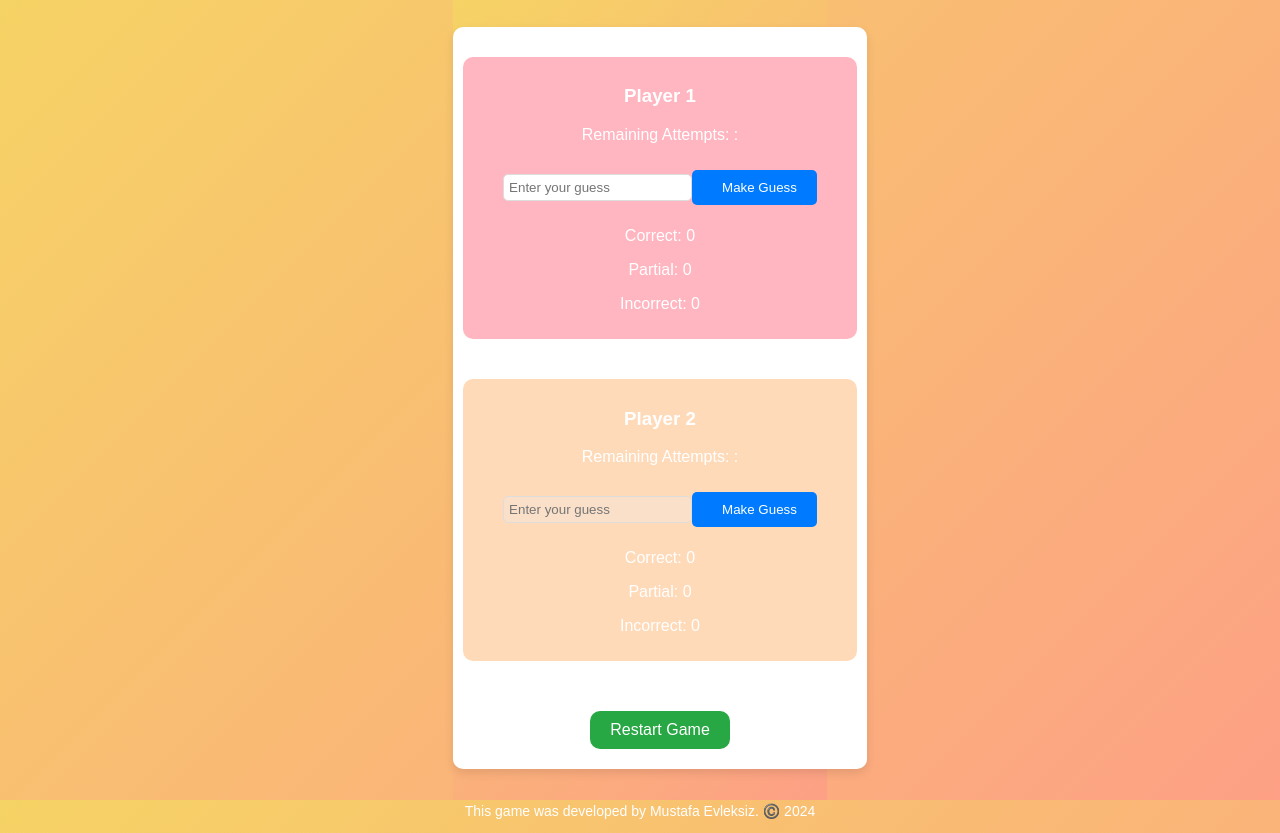
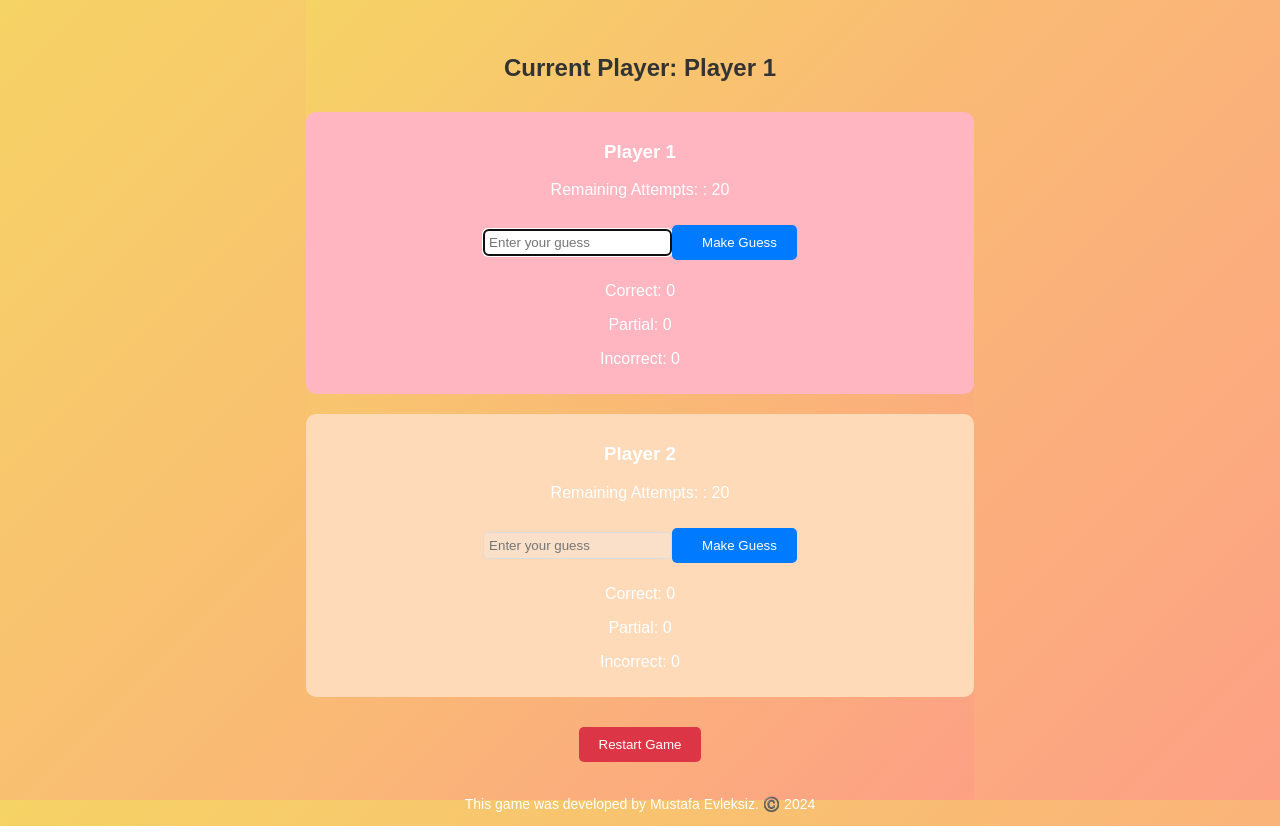
Before and after one commit to mystafe/findsecretnumber, a React (Create React App) app: page / in a window 1280 px wide. Both pictures are taken after a click on the button "Start Game". Built offline with nearby package versions, Linux system fonts and the light colour scheme.

Commit message:
bugfixesV2

```diff
--- a/src/Messages.jsx
+++ b/src/Messages.jsx
@@ -27,7 +27,7 @@ export const messages = {
     title: 'Sayı Tahmin Oyunu',
     player1Name: 'Oyuncu 1 Adı:',
     player2Name: 'Oyuncu 2 Adı:',
-    digitLength: 'Rakam Uzunluğu:',
+    digitLength: 'Sayı Uzunluğu:',
     startButton: 'Oyunu Başlat',
     guessPlaceholder: 'Tahmininizi girin',
     guessButton: 'Tahmin Yap',
--- a/src/components/Game.jsx
+++ b/src/components/Game.jsx
@@ -1,52 +1,57 @@
 import React from 'react';
+import PlayerBox from './PlayerBox';
 import styled from 'styled-components';
-import { motion } from 'framer-motion';
-import PlayerArea from './PlayerArea';
-import PlayerBox from './PlayerBox';
 
-const Container = styled(motion.div)`
-  background: #fff;
-  padding: 20px;
-  border-radius: 10px;
-  box-shadow: 0 4px 10px rgba(0, 0, 0, 0.1);
-  text-align: center;
-  max-width: 800px;
+const GameContainer = styled.div`
+  display: flex;
+  flex-direction: column;
+  align-items: center;
+  margin-top: 20px;
+`;
+
+const PlayerArea = styled.div`
+  display: flex;
+  flex-wrap: wrap;
+  justify-content: space-around;
   width: 100%;
-  margin-top: 20px; /* Tepe ile oyun alanı arasında boşluk */
+`;
 
-  @media (max-width: 768px) {
-    padding: 10px;
-    margin-top: 10px;
+const RestartButton = styled.button`
+  background-color: #dc3545;
+  color: #fff;
+  padding: 10px 20px;
+  border: none;
+  border-radius: 5px;
+  cursor: pointer;
+  transition: background-color 0.3s;
+  margin-top: 20px;
+
+  &:hover {
+    background-color: #c82333;
   }
 `;
 
-const RestartButton = styled(motion.button)`
-  background-color: #28a745;
-  color: #fff;
-  padding: 10px 20px;
-  border: none;
-  border-radius: 10px;
-  cursor: pointer;
-  transition: background-color 0.3s, transform 0.3s;
-  margin-top: 20px;
-  font-size: 16px;
-  &:hover {
-    background-color: #218838;
-    transform: scale(1.05);
-  }
-
-  @media (max-width: 768px) {
-    padding: 5px 10px;
-    font-size: 14px;
-  }
-`;
-
-const Game = ({ language, messages, players, digitLength, guesses, results, currentPlayerIndex, inputRefs, handleGuessChange, handleGuessSubmit, handleKeyPress, restartGame }) => {
+const Game = ({
+  language,
+  messages,
+  players,
+  guesses,
+  results,
+  currentPlayerIndex,
+  inputRefs,
+  handleGuessChange,
+  handleGuessSubmit,
+  handleKeyPress,
+  attempts, // Deneme hakları
+  restartGame, // Restart game fonksiyonu
+}) => {
   return (
-    <Container initial={{ scale: 0 }} animate={{ scale: 1 }} transition={{ duration: 0.5 }}>
-      {players.map((player, index) => (
-        <PlayerArea key={index}>
+    <GameContainer>
+      <h2>{messages[language].currentPlayer} {players[currentPlayerIndex].name}</h2>
+      <PlayerArea>
+        {players.map((player, index) => (
           <PlayerBox
+            key={index}
             player={player}
             guess={guesses[index]}
             result={results[index]}
@@ -57,13 +62,15 @@ const Game = ({ language, messages, players, digitLength, guesses, results, curr
             index={index}
             messages={messages}
             language={language}
+            attempts={attempts} // Deneme haklarını geçiyoruz
+            inputRefs={inputRefs} // inputRefs'i geçiriyoruz
           />
-        </PlayerArea>
-      ))}
-      <RestartButton onClick={restartGame} whileHover={{ scale: 1.1 }} whileTap={{ scale: 0.9 }}>
+        ))}
+      </PlayerArea>
+      <RestartButton onClick={restartGame}>
         {messages[language].restartButton}
       </RestartButton>
-    </Container>
+    </GameContainer>
   );
 };
 
--- a/src/components/GameContainer.jsx
+++ b/src/components/GameContainer.jsx
@@ -1,12 +1,36 @@
 import React, { useState, useEffect, useRef } from 'react';
 import Game from './Game';
+import WinnerScreen from './WinnerScreen';
 
-const GameContainer = ({ language, messages, players, digitLength, restartGame, endGame }) => {
+const GameContainer = ({ language, messages, players, digitLength, restartGame }) => {
   const [guesses, setGuesses] = useState(players.map(() => ''));
   const [results, setResults] = useState(players.map(() => ({ correct: 0, partial: 0, incorrect: 0 })));
   const [scores, setScores] = useState(players.map(() => 100));
   const [currentPlayerIndex, setCurrentPlayerIndex] = useState(0);
+  const [attempts, setAttempts] = useState(players.map(() => 20));
+  const [winner, setWinner] = useState(null);
+  const [winnerScore, setWinnerScore] = useState(0);
   const inputRefs = useRef([]);
+
+  useEffect(() => {
+    if (results.some(result => result.correct === digitLength)) {
+      const winnerIndex = results.findIndex(result => result.correct === digitLength);
+      const winner = players[winnerIndex];
+      const winnerScore = scores[winnerIndex];
+      setWinner(winner);
+      setWinnerScore(winnerScore);
+    }
+  }, [results, players, digitLength, scores]);
+
+  useEffect(() => {
+    if (inputRefs.current[currentPlayerIndex]) {
+      inputRefs.current[currentPlayerIndex].focus();
+    }
+  }, [currentPlayerIndex]);
+
+  useEffect(() => {
+    console.log('Secret Numbers:', players.map(player => player.secretNumber));
+  }, [players]);
 
   const handleGuessChange = (index, value) => {
     const newGuesses = [...guesses];
@@ -48,6 +72,11 @@ const GameContainer = ({ language, messages, players, digitLength, restartGame,
   };
 
   const handleGuessSubmit = (index) => {
+    if (guesses[index].length !== digitLength) {
+      alert(messages[language].invalidLength);
+      return;
+    }
+
     const secretNumber = players[index].secretNumber;
     const result = checkGuess(guesses[index], secretNumber);
     const newResults = [...results];
@@ -60,7 +89,19 @@ const GameContainer = ({ language, messages, players, digitLength, restartGame,
     }
     setScores(newScores);
 
-    setCurrentPlayerIndex((currentPlayerIndex + 1) % players.length); // Sıradaki oyuncuya geç
+    const newAttempts = [...attempts];
+    newAttempts[index] -= 1; // Deneme hakkını azalt
+    setAttempts(newAttempts);
+
+    const nextPlayerIndex = (currentPlayerIndex + 1) % players.length;
+    setCurrentPlayerIndex(nextPlayerIndex);
+
+    // Bir sonraki oyuncunun input alanına odaklanma
+    if (inputRefs.current[nextPlayerIndex]) {
+      setTimeout(() => {
+        inputRefs.current[nextPlayerIndex].focus();
+      }, 0); // SetTimeout ile odaklanma işlemi gerçekleştirilir
+    }
   };
 
   const handleKeyPress = (event, index) => {
@@ -70,22 +111,28 @@ const GameContainer = ({ language, messages, players, digitLength, restartGame,
     }
   };
 
-  useEffect(() => {
-    if (results.some(result => result.correct === digitLength)) {
-      const winnerIndex = results.findIndex(result => result.correct === digitLength);
-      const winner = players[winnerIndex];
-      const winnerScore = scores[winnerIndex];
-      endGame(winner, winnerScore, players, scores);
-    }
-  }, [results, players, digitLength, scores, endGame]);
-
-  useEffect(() => {
-    if (inputRefs.current[currentPlayerIndex]) {
-      inputRefs.current[currentPlayerIndex].focus();
-    }
-  }, [currentPlayerIndex]);
+  const handleRestartGame = () => {
+    setGuesses(players.map(() => ''));
+    setResults(players.map(() => ({ correct: 0, partial: 0, incorrect: 0 })));
+    setScores(players.map(() => 100));
+    setAttempts(players.map(() => 20));
+    setCurrentPlayerIndex(0);
+    setWinner(null);
+  };
 
   return (
+    <>
+      {winner ? (
+        <WinnerScreen
+          language={language}
+          messages={messages}
+          winner={winner}
+          winnerScore={winnerScore}
+          players={players}
+          scores={scores}
+          restartGame={handleRestartGame}
+        />
+      ) : (
         <Game
           language={language}
           messages={messages}
@@ -98,8 +145,11 @@ const GameContainer = ({ language, messages, players, digitLength, restartGame,
           handleGuessChange={handleGuessChange}
           handleGuessSubmit={handleGuessSubmit}
           handleKeyPress={handleKeyPress}
-      restartGame={restartGame}
+          restartGame={handleRestartGame}
+          attempts={attempts} // Deneme haklarını geçiriyoruz
         />
+      )}
+    </>
   );
 };
 
--- a/src/components/PlayerBox.jsx
+++ b/src/components/PlayerBox.jsx
@@ -51,24 +51,25 @@ const Button = styled(motion.button)`
   }
 `;
 
-const PlayerBox = ({ player, guess, result, onGuessChange, onGuessSubmit, onKeyPress, currentPlayerIndex, index, messages, language }) => {
+const PlayerBox = ({ player, guess, result, onGuessChange, onGuessSubmit, onKeyPress, currentPlayerIndex, index, messages, language, attempts, inputRefs }) => {
   return (
     <PlayerBoxContainer color={player.color}>
       <h3>{player.name}</h3>
-      <p>{messages[language].attempts}: {player.attempts}</p>
+      <p>{messages[language].attempts}: {attempts[index]}</p> {/* Deneme hakları gösteriliyor */}
       <Input
         type="text"
         value={guess}
         onChange={(e) => onGuessChange(index, e.target.value)}
         onKeyPress={(e) => onKeyPress(e, index)}
         placeholder={messages[language].guessPlaceholder}
-        disabled={index !== currentPlayerIndex} // Sadece sıradaki oyuncu tahmin yapabilir
+        disabled={index !== currentPlayerIndex || attempts[index] <= 0} // Sadece sıradaki oyuncu tahmin yapabilir ve deneme hakkı varsa
+        ref={(el) => (inputRefs && (inputRefs.current[index] = el))} // Input referansı atandı
       />
       <Button
         onClick={() => onGuessSubmit(index)}
         whileHover={{ scale: 1.1 }}
         whileTap={{ scale: 0.9 }}
-        disabled={index !== currentPlayerIndex} // Sadece sıradaki oyuncu tahmin yapabilir
+        disabled={index !== currentPlayerIndex || attempts[index] <= 0} // Sadece sıradaki oyuncu tahmin yapabilir ve deneme hakkı varsa
       >
         {messages[language].guessButton}
       </Button>
```
Lines whose indentation alone changed are shown as unchanged.
